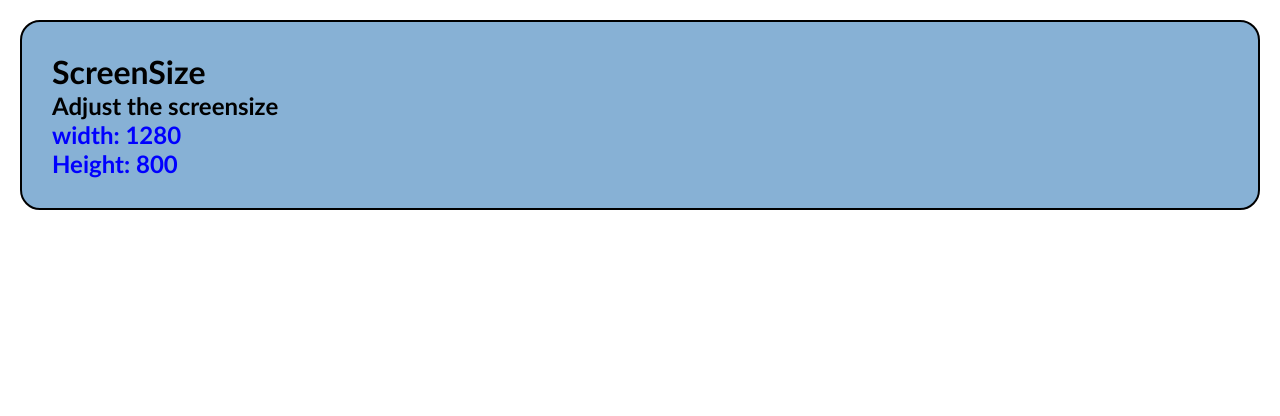
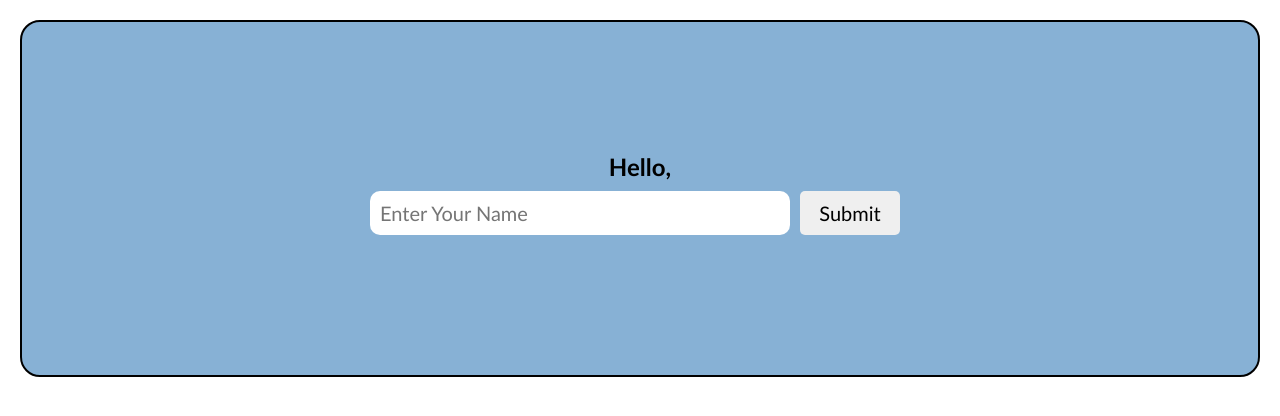
Before and after one commit to adhithya-bolishetti/react-tutorial, a React (Create React App) app in the folder myfirstreact/: page / in a window 1280 px wide. Shown: the top 416 px of the page. Built offline with nearby package versions, Linux system fonts and the light colour scheme.

Commit message:
feat: Add FormExample component with user input and toast notification

```diff
--- a/myfirstreact/package.json
+++ b/myfirstreact/package.json
@@ -10,6 +10,7 @@
     "react": "^19.2.6",
     "react-dom": "^19.2.6",
     "react-scripts": "5.0.1",
+    "react-toastify": "^11.1.0",
     "web-vitals": "^2.1.4"
   },
   "scripts": {
--- a/myfirstreact/src/App.css
+++ b/myfirstreact/src/App.css
@@ -52,3 +52,38 @@
 .reset-btn {
   width: 230px;
 }
+
+.form-section {
+  display: flex;
+  flex-direction: column;
+  justify-content: center;
+  align-items: center;
+  padding: 100px;
+}
+.input-div {
+  display: flex;
+  flex-direction: column;
+  justify-content: center;
+  align-items: center;
+}
+.input-div input{
+  font-size: 20px;
+  width: 400px;
+  padding: 10px;
+  border: none;
+  border-radius: 10px;
+}
+.input-div button {
+  font-size: 20px;
+  padding: 10px;
+  width: 100px;
+  border: none;
+  border-radius: 5px;
+  margin: 10px;
+  cursor: pointer;
+}
+.input-div button:hover {
+  color: white;
+  background-color: rgb(4, 55, 116);
+  transition: 0.4s ease;
+}
--- a/myfirstreact/src/App.jsx
+++ b/myfirstreact/src/App.jsx
@@ -8,6 +8,7 @@ import StateMgm from './StateMgm'
 import { useState } from 'react'
 import ClickEvent from './ClickEvent'
 import Resize from './Chat'
+import FormExample from './FormExample'
 
 const myCar = {
   brand : "Tata",
@@ -20,7 +21,7 @@ function App() {
 
   return (
     <div className='container'>
-      <Resize />
+      <FormExample />
     </div>
   )
 }
--- /dev/null
+++ b/myfirstreact/src/FormExample.jsx
@@ -0,0 +1,37 @@
+import React, { useState } from 'react'
+import { ToastContainer, toast } from 'react-toastify';
+
+const FormExample = () => {
+
+    const [userName, setUserName] = useState()
+
+    const [newUserDetails, setNewUserDetails] = useState()
+
+    const notify = () => toast("Your data is uploaded successfully!");
+
+    const getUserName = (event) => {
+        setUserName(event.target.value)
+    }
+
+    const userDetails = (event) => {
+        event.preventDefault()
+        setNewUserDetails(userName)
+        notify()
+    }
+
+  return (
+
+    <section className='form-section'>
+        <h2>Hello, {newUserDetails}</h2>
+        <ToastContainer />
+        <div className='input-div'>
+           <form onSubmit={userDetails}>
+            <input type='text' placeholder='Enter Your Name' onChange={getUserName}/>
+            <button type='submit'>Submit</button>
+           </form>
+        </div>
+    </section>
+  )
+}
+
+export default FormExample
```
Also changed, not shown: 1 other file (tests, documents, lock files or other folders).
